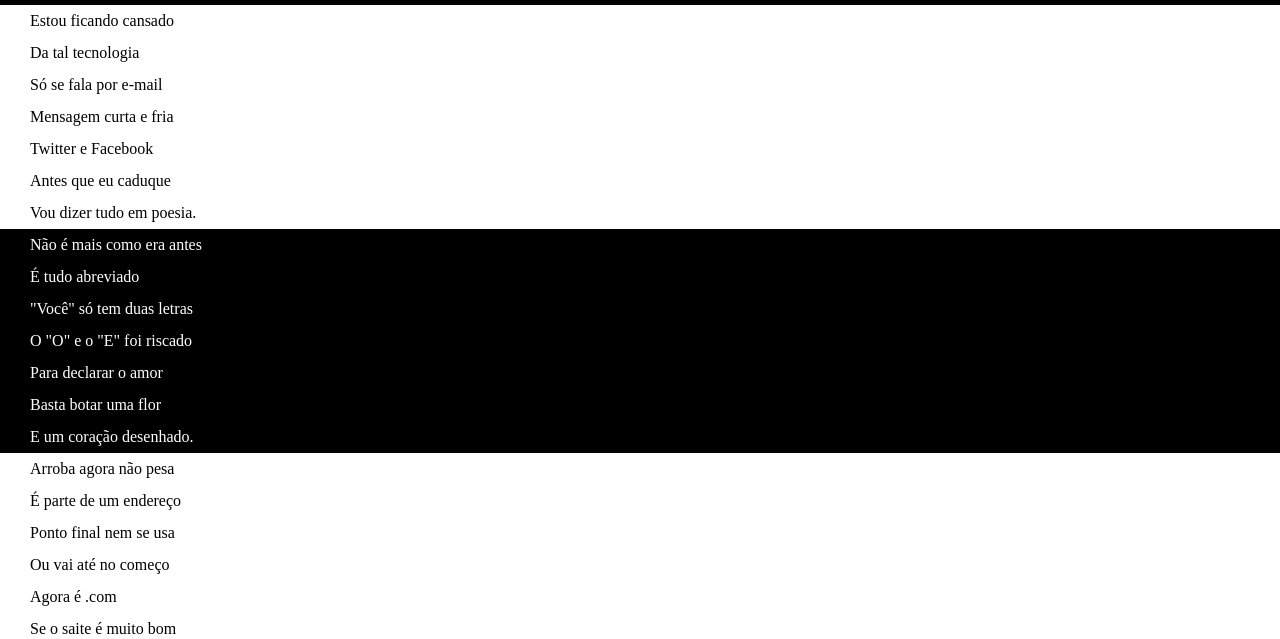
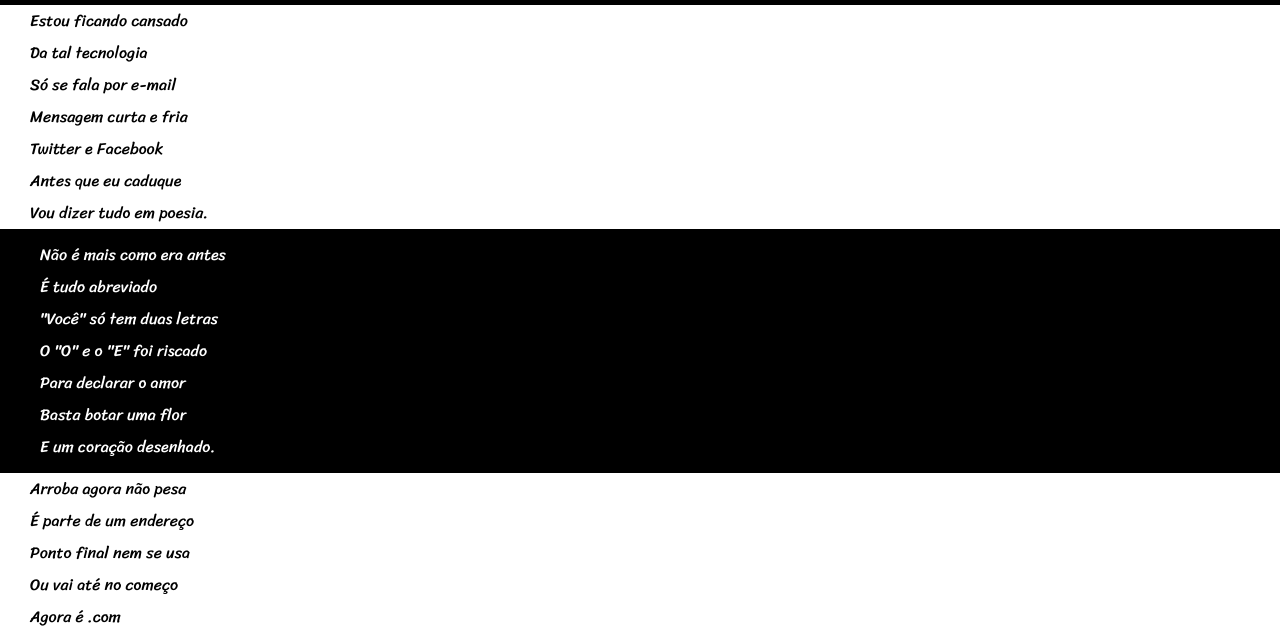
Before and after one commit to raiellgod/cordel-moderno, a plain HTML site: page index.html in a window 1280 px wide. Shown: the part 145-784 px from the top of the page. Drawn offline with Linux system fonts and the light colour scheme.

Commit message:
atualização

```diff
--- a/src/css/style.css
+++ b/src/css/style.css
@@ -1,6 +1,9 @@
-body{
+@import url('https://fonts.googleapis.com/css2?family=Passion+One:wght@400;700;900&family=Sriracha&display=swap');
+
+html, body{
     min-height: 100vh;
     background-color: var(--cor2);
+    font-family: var(--font1);
 }
 
 header{
@@ -15,6 +18,7 @@ header h1 {
     color: var(--cor0);
     padding-top: 30px;
     font-variant: small-caps;
+    font-family: var(--font2);
 }
 
 header  p {
@@ -36,6 +40,7 @@ section {
     padding: 10vh 0px;
     line-height: 2em;
     padding: 0px 30px;
+    font-family: var(--font3);
 }
 
 section.normal {
@@ -50,7 +55,8 @@ section.imagem {
 
 section.imagem  > p {
     background-color: var(--cor4);
-    width: 400px ;
+    display: inline-block ;
+    padding: 10px;
 }
 
 footer{
--- a/src/css/variaveis.css
+++ b/src/css/variaveis.css
@@ -4,5 +4,7 @@
     --cor2: #E2E5EA;
     --cor3: #F0F0F0;
     --cor4: rgba(0, 0, 0, 0.253);
-
+    --font1: verdana, geneva, tahoma, sans-serif
+    --font2: 'Passion One', cursive;
+    --font3: 'Sriracha', cursive;
 }
```
